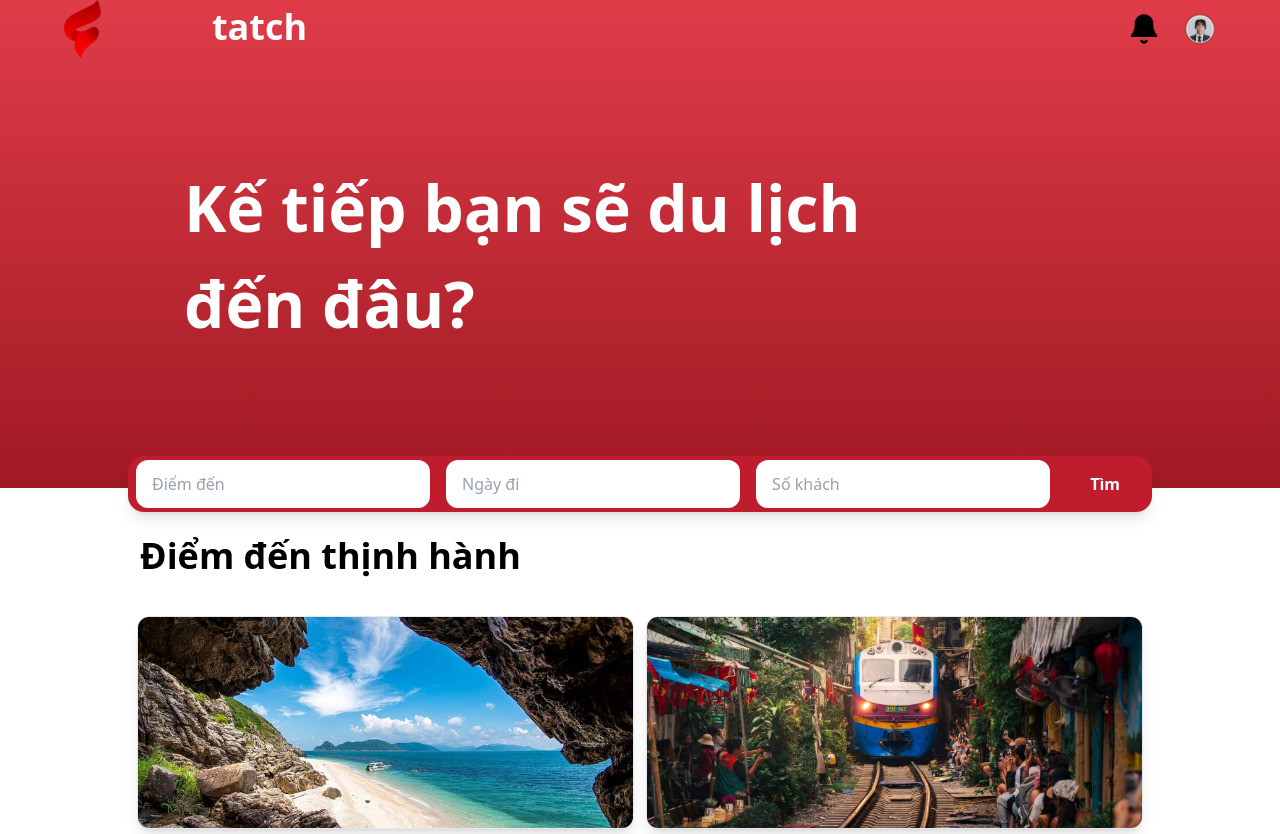
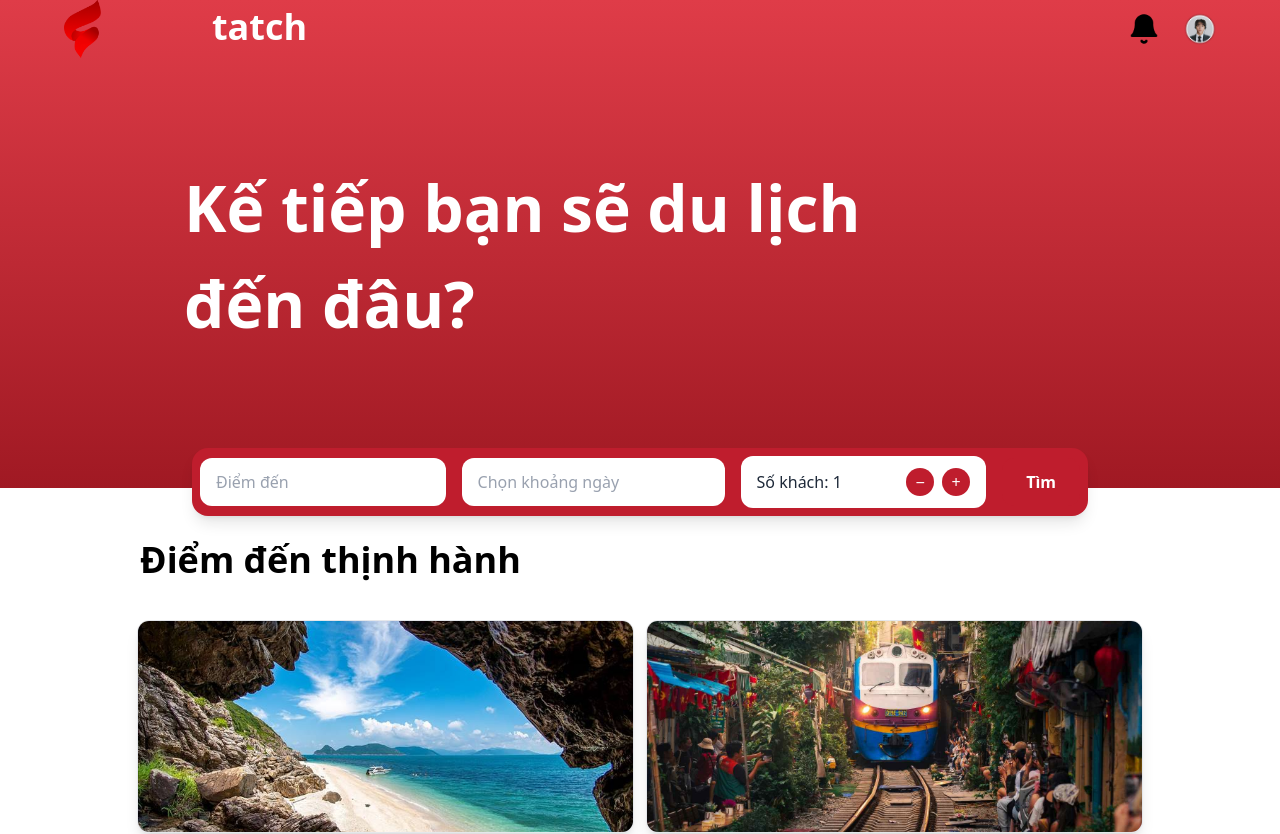
Before and after one commit to ZIziSora2430/Statch, a React (Vite) app in the folder frontend1/: page /home in a window 1280 px wide. Shown: the top 834 px of the page. Built offline with nearby package versions, Linux system fonts and the light colour scheme; no server answers.

Commit message:
searchbar với cloudinary

```diff
--- a/frontend1/package.json
+++ b/frontend1/package.json
@@ -10,9 +10,12 @@
     "preview": "vite preview"
   },
   "dependencies": {
+    "cloudinary": "^2.8.0",
+    "date-fns": "^4.1.0",
     "flowbite": "^3.1.2",
     "flowbite-react": "^0.12.9",
     "react": "^19.1.1",
+    "react-datepicker": "^8.8.0",
     "react-dom": "^19.1.1",
     "react-router-dom": "^7.9.4"
   },
--- /dev/null
+++ b/frontend1/src/components/CloudinaryUpload.jsx
@@ -0,0 +1,44 @@
+import { useState } from "react";
+
+const CLOUD_NAME = import.meta.env.VITE_CLOUDINARY_CLOUD_NAME;
+const UPLOAD_PRESET = import.meta.env.VITE_CLOUDINARY_UPLOAD_PRESET;
+
+export default function CloudinaryUpload() {
+  const [file, setFile] = useState(null);
+  const [url, setUrl] = useState("");
+
+  const handleUpload = async () => {
+    if (!file) return;
+    const form = new FormData();
+    form.append("file", file);
+    form.append("upload_preset", UPLOAD_PRESET);
+
+    const res = await fetch(`https://api.cloudinary.com/v1_1/${CLOUD_NAME}/image/upload`, {
+      method: "POST",
+      body: form,
+    });
+    const data = await res.json();
+    // data.secure_url là URL ảnh; data.public_id dùng để transform/xoá sau này
+    setUrl(data.secure_url);
+    console.log("Uploaded:", data);
+  };
+
+  return (
+    <div className="space-y-3">
+      <input type="file" accept="image/*" onChange={(e) => setFile(e.target.files?.[0] ?? null)} />
+      <button onClick={handleUpload} className="px-4 py-2 bg-red-600 text-white rounded">
+        Upload
+      </button>
+
+      {url && (
+        <div>
+          <p className="text-sm">URL ảnh:</p>
+          <a href={url} target="_blank" rel="noreferrer" className="text-blue-600 underline">
+            {url}
+          </a>
+          <img src={url} alt="uploaded" className="mt-2 max-w-sm rounded shadow" />
+        </div>
+      )}
+    </div>
+  );
+}
--- a/frontend1/src/components/SearchingBar.jsx
+++ b/frontend1/src/components/SearchingBar.jsx
@@ -1,37 +1,74 @@
-export default function SearchSection() {
+import { useState } from "react";
+import DatePicker from "react-datepicker";
+import "react-datepicker/dist/react-datepicker.css";
+
+export default function SearchingBar() {
+  const [location, setLocation] = useState("");
+  const [dateRange, setDateRange] = useState([null, null]);
+  const [startDate, endDate] = dateRange;
+  const [guests, setGuests] = useState(1);
+
+  const handleSubmit = (e) => {
+    e.preventDefault();
+    const dateText =
+      startDate && endDate
+        ? `${startDate.toLocaleDateString()} - ${endDate.toLocaleDateString()}`
+        : "Chưa chọn ngày";
+    alert(`Tìm: ${location} | Ngày: ${dateText} | Số khách: ${guests}`);
+  };
+
   return (
-    <div className="w-full flex justify-center -mt-8">
-      {/* Nền đỏ */}
-      <div className="relative w-full max-w-5xl bg-[#BF1D2D] rounded-2xl py-1 px-2 shadow-lg">
+    <div className="w-full flex justify-center mt-10">
+      <div className="w-[90%] sm:w-[80%] md:w-[70%] bg-[#BF1D2D] rounded-2xl py-2 px-2 shadow-lg">
         <form
-          onSubmit={(e) => e.preventDefault()}
-          className="flex flex-wrap items-center gap-4 justify-between"
+          onSubmit={handleSubmit}
+          className="flex flex-wrap items-center justify-between gap-3 sm:gap-4"
         >
           {/* Ô 1: Điểm đến */}
           <input
             type="text"
             placeholder="Điểm đến"
-            className="flex-1 min-w-[180px] bg-white rounded-xl px-4 py-3 text-gray-800 placeholder:text-gray-400 outline-none focus:ring-2 focus:ring-red-400"
+            value={location}
+            onChange={(e) => setLocation(e.target.value)}
+            className="flex-1 min-w-40 bg-white rounded-xl px-4 py-3 text-gray-800 placeholder:text-gray-400 outline-none focus:ring-2 focus:ring-red-400"
           />
 
-          {/* Ô 2: Ngày */}
-          <input
-            type="text"
-            placeholder="Ngày đi"
-            className="flex-1 min-w-[180px] bg-white rounded-xl px-4 py-3 text-gray-800 placeholder:text-gray-400 outline-none focus:ring-2 focus:ring-red-400"
+          {/* Ô 2: Khoảng ngày (Date Range Picker) */}
+          <DatePicker
+            selectsRange={true}
+            startDate={startDate}
+            endDate={endDate}
+            onChange={(update) => setDateRange(update)}
+            placeholderText="Chọn khoảng ngày"
+            className="flex-1 min-w-40 bg-white rounded-xl px-4 py-3 text-gray-800 placeholder:text-gray-400 outline-none focus:ring-2 focus:ring-red-400"
+            dateFormat="dd/MM/yyyy"
           />
 
           {/* Ô 3: Số khách */}
-          <input
-            type="text"
-            placeholder="Số khách"
-            className="flex-1 min-w-[180px] bg-white rounded-xl px-4 py-3 text-gray-800 placeholder:text-gray-400 outline-none focus:ring-2 focus:ring-red-400"
-          />
+          <div className="flex items-center justify-between flex-1 min-w-40 bg-white rounded-xl px-4 py-3 text-gray-800">
+            <span>Số khách: {guests}</span>
+            <div className="flex gap-2">
+              <button
+                type="button"
+                onClick={() => setGuests(Math.max(1, guests - 1))}
+                className="bg-[#BF1D2D] text-white rounded-full w-7 h-7 flex items-center justify-center hover:bg-red-600"
+              >
+                −
+              </button>
+              <button
+                type="button"
+                onClick={() => setGuests(guests + 1)}
+                className="bg-[#BF1D2D] text-white rounded-full w-7 h-7 flex items-center justify-center hover:bg-red-600"
+              >
+                +
+              </button>
+            </div>
+          </div>
 
           {/* Nút Tìm */}
           <button
             type="submit"
-            className="px-6 py-3 text-white font-semibold rounded-xl hover:bg-[#f85464] transition"
+            className="px-6 py-3 bg-[#BF1D2D] text-[#ffffff] font-semibold rounded-xl hover:bg-[#881818] active:scale-95 transition"
           >
             Tìm
           </button>
--- a/frontend1/src/pages/LandingPage.jsx
+++ b/frontend1/src/pages/LandingPage.jsx
@@ -9,11 +9,11 @@ import CanTho from "../images/Can-Tho.jpg";
 import HoiAn from "../images/Hoi-An.jpg";
 import TPHCM from "../images/TPHCM.jpg";
 
-export default function App() {
+export default function LandingPage() {
   return (
     <div>
       <Navbar />
-      <div>
+      <div className="-mt-20">
         <SearchingBar />
       </div>
 
@@ -52,6 +52,7 @@ export default function App() {
             shadow="md"
             className="w-full sm:w-[30%]"  /* nhỏ hơn hàng trên */
           />
+
           <ImageFrame
             src={HoiAn}
             alt="Hội An"
```
Also changed, not shown: 1 other file (tests, documents, lock files or other folders).
